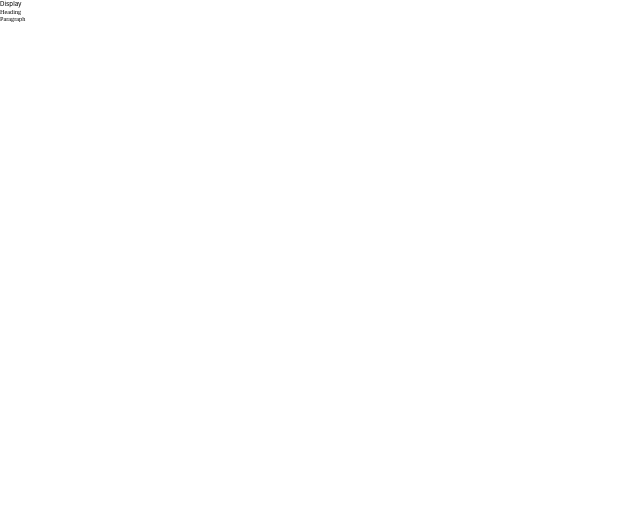
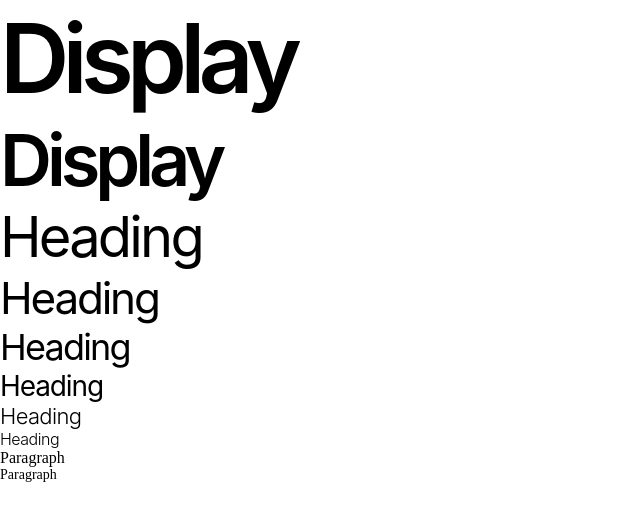
Before and after one commit to melkerydman/music-app, a Next.js app: page / in a window 1280 px wide. Shown: the top 520 px of the page, without its empty margins (0-640 px from the left). Built offline with nearby package versions, Linux system fonts and the light colour scheme.

Commit message:
Basic typography and variable setup

```diff
--- a/components/core/Typography/Typography.tsx
+++ b/components/core/Typography/Typography.tsx
@@ -1,3 +1,5 @@
+import styles from './typography.module.scss';
+
 type TypographyType = {
   className?: string;
   children?: React.ReactNode;
@@ -5,18 +7,25 @@
 
 type DisplayType = {
   as: 'h1' | 'h2';
+  small?: boolean;
 };
 
 export const Display = ({
   as,
-  className,
+  small,
+  className = '',
   children,
   ...rest
 }: TypographyType & DisplayType): JSX.Element => {
   const Component = as;
 
   return (
-    <Component className={className} {...rest}>
+    <Component
+      className={`${styles.display} ${small ? styles['display_sm'] : ''} ${
+        className ? className : ''
+      }`}
+      {...rest}
+    >
       {children}
     </Component>
   );
@@ -35,7 +44,10 @@
   const Component = as;
 
   return (
-    <Component className={className} {...rest}>
+    <Component
+      className={`${styles[as]} ${className ? className : ''}`}
+      {...rest}
+    >
       {children}
     </Component>
   );
@@ -43,10 +55,12 @@
 
 type ParagraphType = {
   as: 'p' | 'span';
+  small?: boolean;
 };
 
 export const Paragraph = ({
   as,
+  small,
   className,
   children,
   ...rest
@@ -54,7 +68,12 @@
   const Component = as;
 
   return (
-    <Component className={className} {...rest}>
+    <Component
+      className={`${styles.p} ${small ? styles['p_sm'] : ''} ${
+        className ? className : ''
+      }`}
+      {...rest}
+    >
       {children}
     </Component>
   );
--- a/components/core/Typography/typography.module.scss
+++ b/components/core/Typography/typography.module.scss
@@ -0,0 +1,36 @@
+@use '../../../styles/mixins.scss' as *;
+
+.display {
+  @include display-lg;
+
+  &_sm {
+    @include display-sm;
+  }
+}
+
+.h1 {
+  @include h1;
+}
+.h2 {
+  @include h2;
+}
+.h3 {
+  @include h3;
+}
+.h4 {
+  @include h4;
+}
+.h5 {
+  @include h5;
+}
+.h6 {
+  @include h6;
+}
+
+.p {
+  @include p;
+
+  &_sm {
+    @include p-sm;
+  }
+}
--- a/pages/index.tsx
+++ b/pages/index.tsx
@@ -8,8 +8,19 @@
   return (
     <>
       <Display as="h1">Display</Display>
+      <Display as="h1" small>
+        Display
+      </Display>
+      <Heading as="h1">Heading</Heading>
+      <Heading as="h2">Heading</Heading>
+      <Heading as="h3">Heading</Heading>
       <Heading as="h4">Heading</Heading>
+      <Heading as="h5">Heading</Heading>
+      <Heading as="h6">Heading</Heading>
       <Paragraph as="p">Paragraph</Paragraph>
+      <Paragraph as="p" small>
+        Paragraph
+      </Paragraph>
     </>
   );
 }
--- a/styles/globals.scss
+++ b/styles/globals.scss
@@ -4,15 +4,12 @@
 // Do this is root or HTML?
 :root {
   @include colors;
+  @include fonts;
 }
 
-html {
-}
-h1 {
-  font-family: 'Inter', sans-serif;
-}
-p {
-  font-family: 'EB Garamond', serif;
+html,
+body {
+  font-family: var(--ff-sans-serif);
 }
 
 @media (prefers-color-scheme: dark) {
@@ -20,7 +17,7 @@
     color-scheme: dark;
   }
   body {
-    color: white;
-    background: black;
+    color: var(--colors-white);
+    background: var(--colors-blacks);
   }
 }
--- a/styles/mixins.scss
+++ b/styles/mixins.scss
@@ -1,10 +1,54 @@
-@use './type.scss' as *;
+// @use './type.scss' as *;
+@use './variables.scss' as *;
 
-@mixin Display {
-  font-family: 'Inter', sans-serif;
+@mixin display-lg {
+  font-size: 9.6rem;
+  font-weight: 600;
+  letter-spacing: -0.07em;
+}
+@mixin display-sm {
   font-size: 7.2rem;
   font-weight: 600;
+  letter-spacing: -0.07em;
 }
 
-@mixin H1 {
+@mixin h1 {
+  font-size: 5.6rem;
+  font-weight: 400;
+  letter-spacing: -0.05em;
 }
+@mixin h2 {
+  font-size: 4.4rem;
+  font-weight: 400;
+  letter-spacing: -0.05em;
+}
+@mixin h3 {
+  font-size: 3.6rem;
+  font-weight: 400;
+  letter-spacing: -0.05em;
+}
+@mixin h4 {
+  font-size: 2.8rem;
+  font-weight: 400;
+  letter-spacing: -0.04em;
+}
+@mixin h5 {
+  font-size: 2.2rem;
+  font-weight: 300;
+  letter-spacing: -0.03em;
+}
+@mixin h6 {
+  font-size: 1.6rem;
+  font-weight: 300;
+  letter-spacing: -0.03em;
+}
+
+@mixin p {
+  font-family: var(--ff-serif);
+  font-size: 1.6rem;
+  font-weight: 400;
+}
+@mixin p-sm {
+  font-size: 1.4rem;
+  font-weight: 400;
+}
--- a/styles/variables.scss
+++ b/styles/variables.scss
@@ -1,10 +1,13 @@
 @mixin colors {
-  --colors-primary: #e91627;
-  --colors-decond: #000000;
-  --colors-log: #24583d;
-  --colors-help: #6e16e9;
-  --colors-not: #fefefe;
-  --colors-mate: #16e944;
-  --colors-abs: #16e9c2;
-  --colors-dog: #c2e916;
+  --colors-black: #171717;
+  --colors-white: #efefef;
+
+  --colors-brand: #e91627;
 }
+
+@mixin fonts {
+  // --ff-sans-serif: 'Inter', sans-serif;
+  --ff-sans-serif: 'Inter', sans-serif;
+
+  --ff-serif: 'EB Garamond', serif;
+}
```
Also changed, not shown: 1 other file (tests, documents, lock files or other folders).
